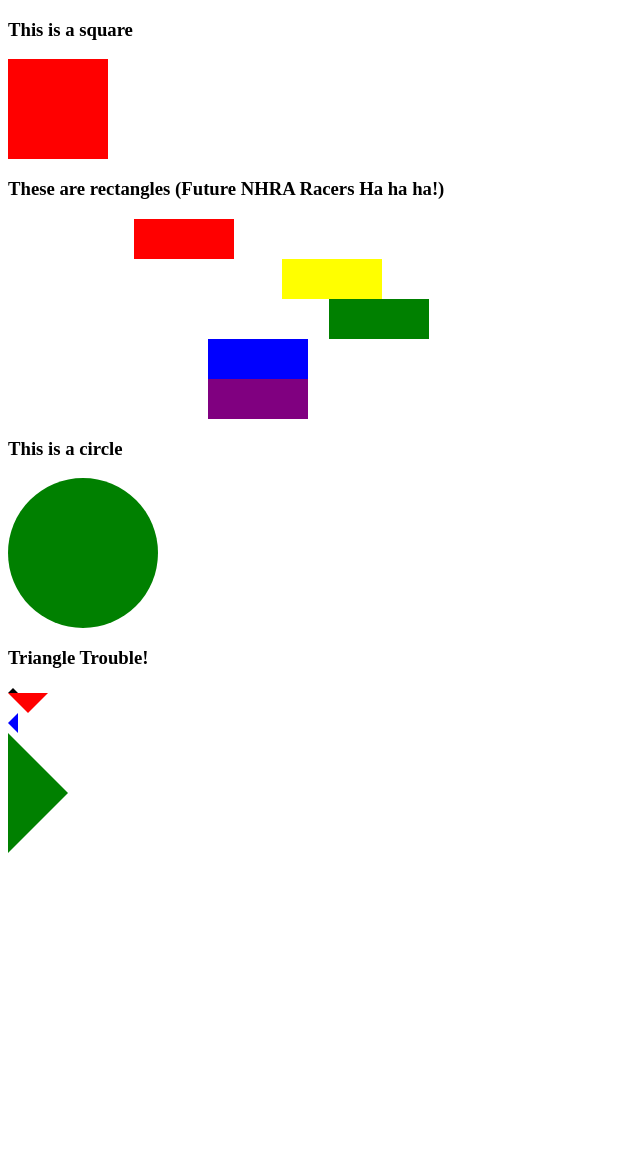
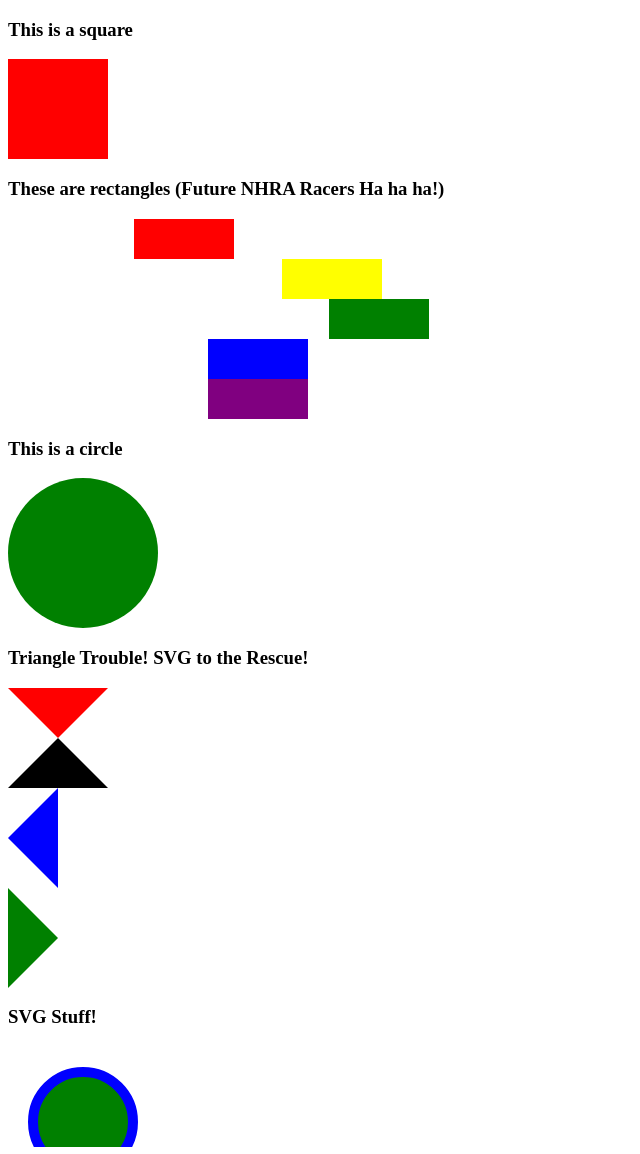
Before and after one commit to pmcmahon14/CSS-Shapes, a plain HTML site: page index.html in a window 1280 px wide. Shown: the whole page, without its empty margins (0-640 px from the left). Before the commit the page ends 861 px from the top, so only its background shows below. Drawn offline with Linux system fonts and the light colour scheme.

Commit message:
added basic svg shape

```diff
--- a/index.html
+++ b/index.html
@@ -19,10 +19,16 @@
     <div id="rectangle5"></div>
     <h3>This is a circle</h3>
     <div id="circle"></div>
-    <h3>Triangle Trouble!</h3>
+    <h3>Triangle Trouble! SVG to the Rescue!</h3>
+    <div class="arrow-down"></div>
     <div class="arrow-up"></div>
-    <div class="arrow-down"></div>
     <div class="arrow-left"></div>
     <div class="arrow-right"></div>
+    <h3>SVG Stuff!</h3>
+    <div>
+        <svg width="150" height="100">
+            <circle cx="75" cy="75" r="50" stroke="blue" stroke-width="10" fill="green" />
+        </svg>
+    </div>
 </body>
 </html>
--- a/stylepages/triangle.css
+++ b/stylepages/triangle.css
@@ -1,35 +1,35 @@
 .arrow-up {
     width: 0;
     height: 0;
-    border-left: 5px solid transparent;
-    border-right: 5px solid transparent;
+    border-left: 50px solid transparent;
+    border-right: 50px solid transparent;
 
-    border-bottom: 5px solid black;
+    border-bottom: 50px solid black;
 }
 
 .arrow-down {
     width: 0;
     height: 0;
-    border-left: 20px solid transparent;
-    border-right: 20px solid transparent;
+    border-left: 50px solid transparent;
+    border-right: 50px solid transparent;
 
-    border-top: 20px solid #f00;
+    border-top: 50px solid #f00;
 }
 
 .arrow-right {
     width: 0;
     height: 0;
-    border-top: 60px solid transparent;
-    border-bottom: 60px solid transparent;
+    border-top: 50px solid transparent;
+    border-bottom: 50px solid transparent;
 
-    border-left: 60px solid green;
+    border-left: 50px solid green;
 }
 
 .arrow-left {
     width: 0;
     height: 0;
-    border-top: 10px solid transparent;
-    border-bottom: 10px solid transparent;
+    border-top: 50px solid transparent;
+    border-bottom: 50px solid transparent;
 
-    border-right:10px solid blue;
+    border-right:50px solid blue;
 }
```
